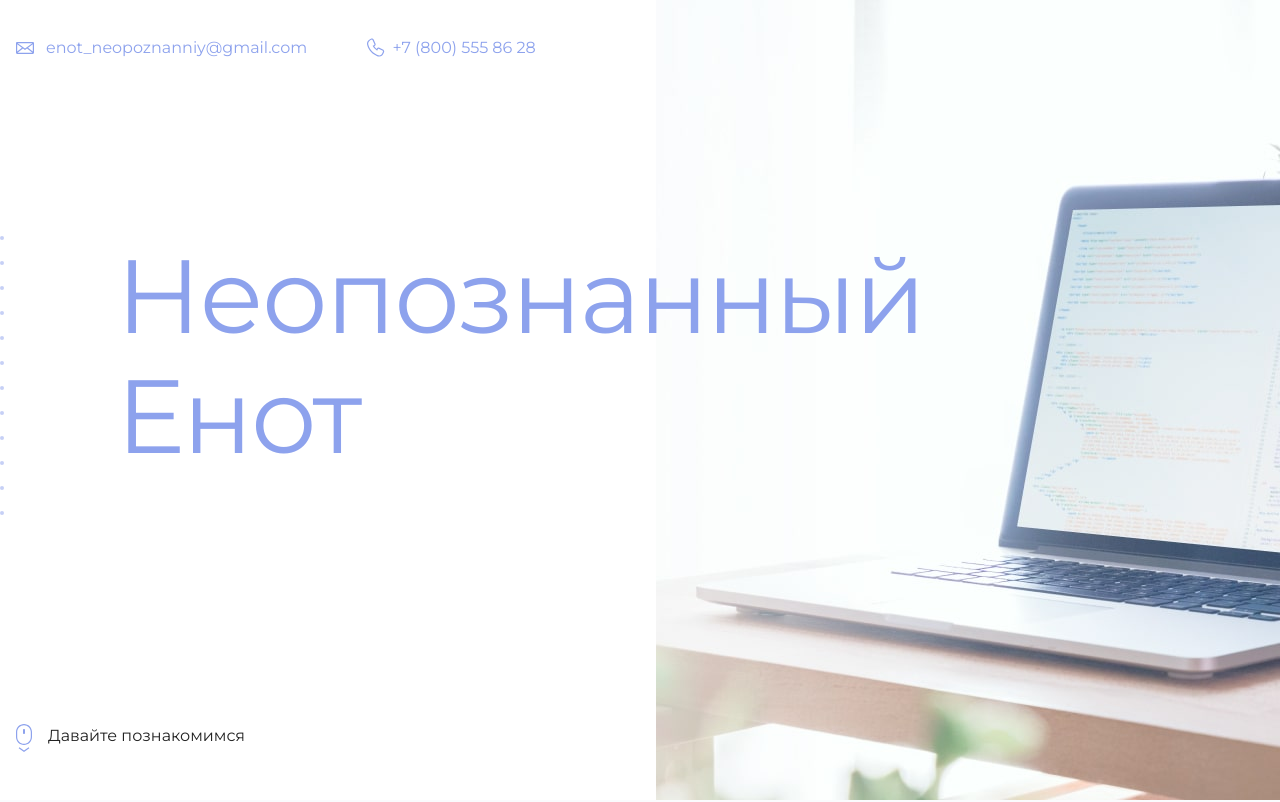
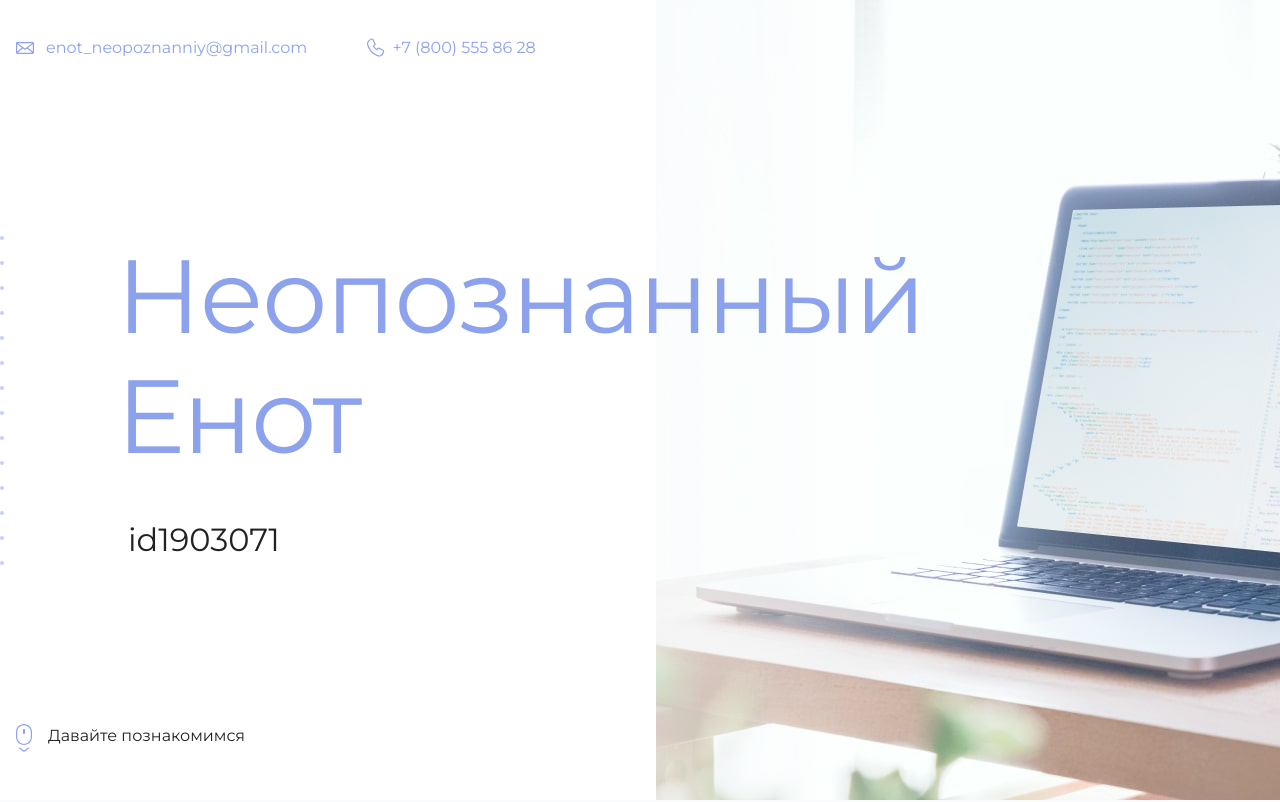
Before and after one commit to nickteplyashin/my-site-podgotovka, a plain HTML site: page index.html in a window 1280 px wide. Shown: the top 802 px of the page. Drawn offline with Linux system fonts and the light colour scheme.

Commit message:
добавляет id

```diff
--- a/index.html
+++ b/index.html
@@ -19,7 +19,7 @@
       <section class="hero-image">
         <div class="container">
           <h1 class="heading">Неопознанный Енот</h1>
-          <p><!-- Тут ваш id на сайте Академии --></p>
+          <p>id1903071</p>
         </div>
       </section>
 
```
